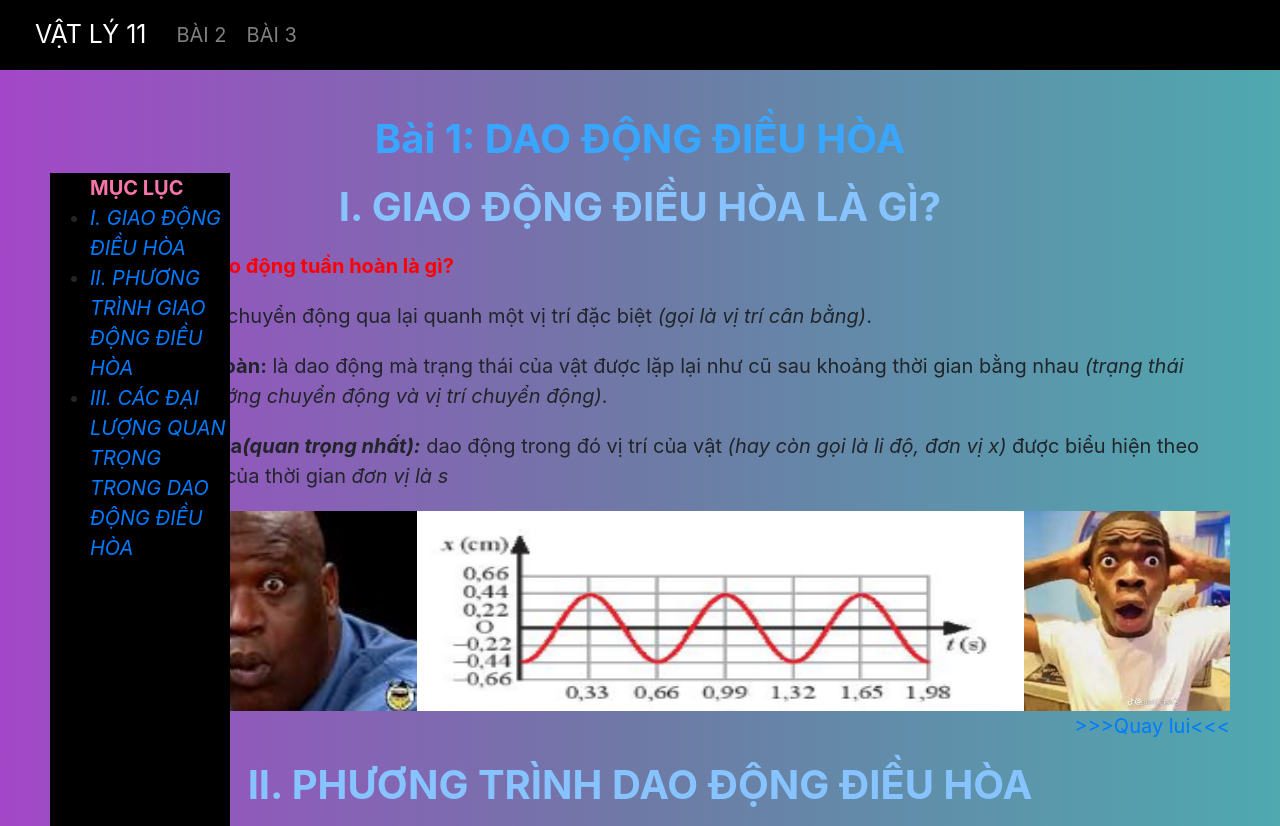
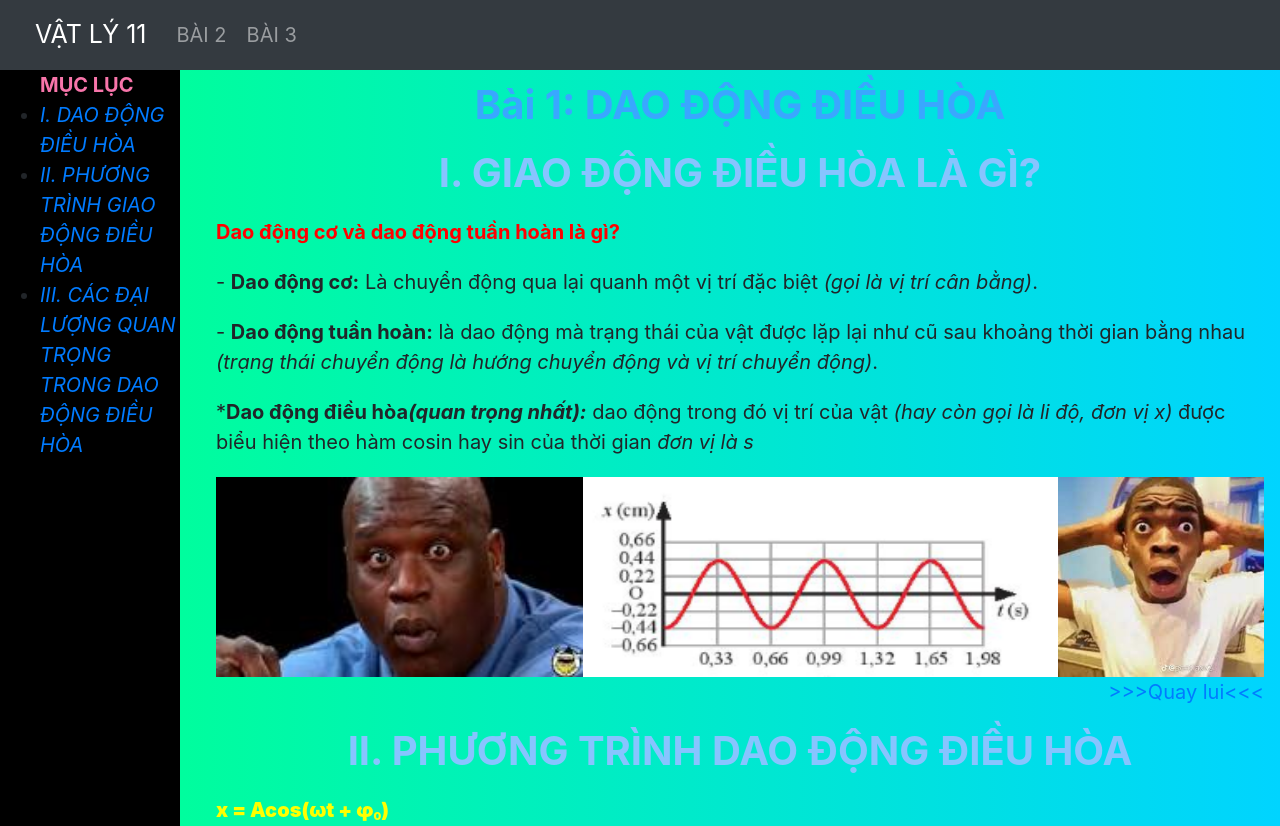
Before and after one commit to P3T3RALTF4/FIRST-WEB, a plain HTML site: page BAI 1.html in a window 1280 px wide. Shown: the top 826 px of the page. Drawn offline with nearby package versions, Linux system fonts and the light colour scheme; files whose address does not match are found by name.

Commit message:
Update BAI 1.html

```diff
--- a/BAI 1.html
+++ b/BAI 1.html
@@ -1,7 +1,7 @@
 <!DOCTYPE html>
 <html>
-  <div style="position: fixed; background-color: black; width: 100%;">
-        <nav class="navbar navbar-expand-md navbar-dark fixed-top bg-dark;" >
+    <head>
+        <nav class="navbar navbar-expand-md navbar-dark fixed-top bg-dark">
             <div class="container-fluid">
               <a class="navbar-brand" href="#">VẬT LÝ 11</a>
               <button class="navbar-toggler" type="button" data-bs-toggle="collapse" data-bs-target="#navbarCollapse" aria-controls="navbarCollapse" aria-expanded="false" aria-label="Toggle navigation" onclick="ChangeFunction1()" id="CBtn1">
@@ -19,32 +19,28 @@
               </div>
             </div>
           </nav>
-        </div>
-          <meta name="viewport" content="width=device-width, initial-scale=1">
-  <span style="font-size:30px;cursor:pointer" onclick="openNav()" id="nonut">&#9776; open</span>
           <link rel="stylesheet" href="https://cdn.jsdelivr.net/npm/bootstrap@4.3.1/dist/css/bootstrap.min.css" integrity="sha384-ggOyR0iXCbMQv3Xipma34MD+dH/1fQ784/j6cY/iJTQUOhcWr7x9JvoRxT2MZw1T" crossorigin="anonymous">
         <link rel="stylesheet" type="text/css" href="index.css">
         <script src="BAI1.js"></script>
         <title>BÀI 1</title>
-       <style>
-       body{
-        background: rgb(155,56,198);
-        background: linear-gradient(90deg, rgba(155,56,198,0.9193802521008403) 0%, rgba(103,116,163,0.9529936974789917) 50%, rgba(66,164,172,0.9333858543417367) 100%);
+       <style>*{font-size:20px}
+        body {
+          background: rgb(0,0,0);
+background: linear-gradient(90deg, rgba(0,0,0,1) 9%, rgba(0,255,153,1) 10%, rgba(0,212,255,1) 100%);
         }
-       *{font-size:20px}
       </style>
     </head>
-    <body style="background-color: #FFEED9; ">
-      <div style="margin:50px">
-        <h1 class="heading_1" style="margin-top:70px;">Bài 1: DAO ĐỘNG ĐIỀU HÒA</h1>
+    <body style="background-color: #FFEED9;">
       <div class="sidebar">
         <ul>
             <b style="color: #F875AA">MỤC LỤC</b>
-                <li><a href="#phan1" onclick="TopFunction1()" id="MyBtn1"><i>I. GIAO ĐỘNG ĐIỀU HÒA</i></a></li>
+            <li><a href="#phan1" onclick="TopFunction1()" id="MyBtn1"><i>I. DAO ĐỘNG ĐIỀU HÒA</i></a></li>
             <li><a href="#phan2" onclick="TopFunction2()" id="MyBtn2"><i>II. PHƯƠNG TRÌNH GIAO ĐỘNG ĐIỀU HÒA</i></a></li>
             <li><a href="#phan3" onclick="TopFunction3()" id="MyBtn3"><i>III. CÁC ĐẠI LƯỢNG QUAN TRỌNG TRONG DAO ĐỘNG ĐIỀU HÒA</i></a></li>
         </ul>
     </div>
+      <div class="content">
+        <h1 class="heading_1">Bài 1: DAO ĐỘNG ĐIỀU HÒA</h1>
         <h2 class="heading_2">I. GIAO ĐỘNG ĐIỀU HÒA LÀ GÌ?</h2>
         <p style="font-weight: bold; color: red">Dao động cơ và dao động tuần hoàn là gì?</p>
         <p>- <b>Dao động cơ:</b> Là chuyển động qua lại quanh một vị trí đặc biệt <i>(gọi là vị trí cân bằng)</i>.</p>
```
Lines whose indentation alone changed are shown as unchanged.
